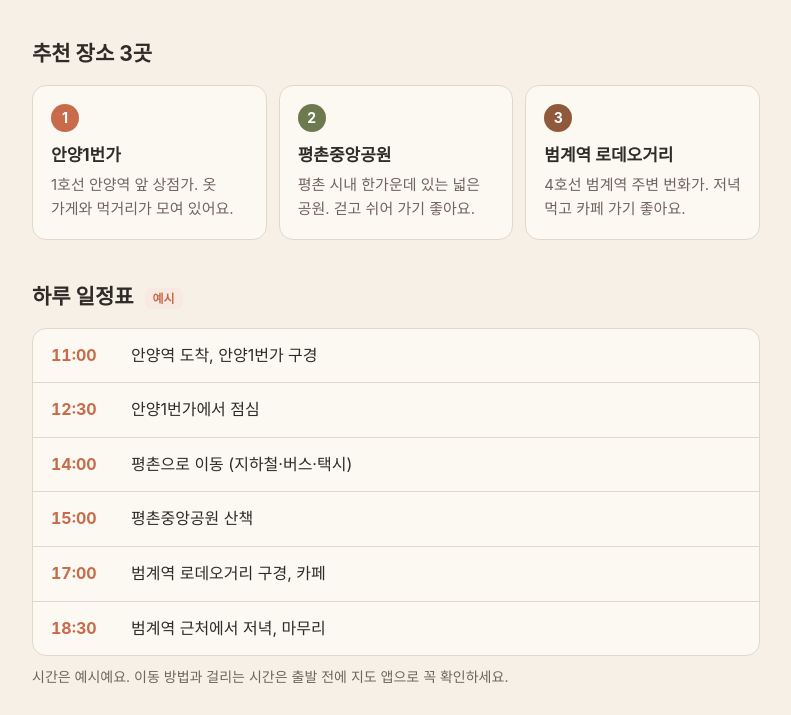
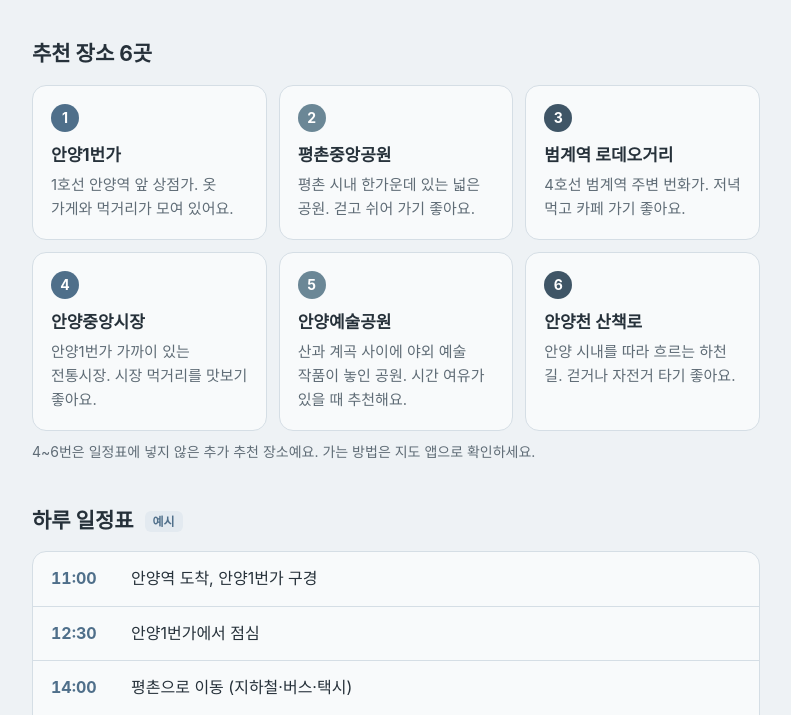
Before and after one commit to Hyun-Ahn57/AHN-HYUN, a plain HTML site: page tour.html in a window 1280 px wide. Shown: the part 262-977 px from the top of the page, without its empty margins (244-1035 px from the left). Drawn offline with Linux system fonts and the light colour scheme.

Commit message:
tour.html: switch to muted blue colors, add 3 more places
Co-Authored-By: Claude Opus 5.5 <noreply@anthropic.com>
Claude-Session: https://claude.ai/code/session_014gwXnGGYRQEkVfHBLhKPB5

```diff
--- a/tour.html
+++ b/tour.html
@@ -5,16 +5,17 @@
   <meta name="viewport" content="width=device-width, initial-scale=1">
   <title>안양 하루 코스</title>
   <style>
-    /* 색상: 기존 index.html(밤참상회)과 같은 색을 사용 */
+    /* 색상: 채도가 낮은 푸른색 계열 */
     :root {
-      --bg: #f7f0e6;        /* 바탕 (베이지) */
-      --surface: #fcf8f2;   /* 카드 바탕 */
-      --text: #2f2b28;      /* 글자 (진한 갈색) */
-      --accent: #c86b4a;    /* 강조 (주황빛 갈색) */
-      --olive: #6d7a4f;     /* 보조 (올리브) */
-      --brown: #8f5a3c;     /* 보조 (갈색) */
-      --line: #e2d8ca;      /* 테두리 */
-      --muted: #6f655c;     /* 흐린 글자 */
+      --bg: #eef2f5;        /* 바탕 (아주 옅은 회청색) */
+      --surface: #f8fafb;   /* 카드 바탕 */
+      --text: #26313a;      /* 글자 (짙은 남색) */
+      --accent: #4f6f8a;    /* 강조 (차분한 파랑) */
+      --blue2: #6b8796;     /* 보조 (회색빛 파랑) */
+      --blue3: #3f5566;     /* 보조 (짙은 회청색) */
+      --soft: #e3eaf0;      /* 옅은 강조 바탕 */
+      --line: #d5dee5;      /* 테두리 */
+      --muted: #5f6c76;     /* 흐린 글자 */
     }
 
     * { margin: 0; padding: 0; box-sizing: border-box; }
@@ -39,7 +40,7 @@
     .intro { font-size: 17px; color: var(--muted); }
     .target {
       display: inline-block; margin-top: 14px; padding: 4px 12px;
-      background: #eef0e6; color: var(--olive); border-radius: 999px; font-size: 14px; font-weight: 600;
+      background: var(--soft); color: var(--blue3); border-radius: 999px; font-size: 14px; font-weight: 600;
     }
 
     section { margin-top: 40px; }
@@ -49,11 +50,11 @@
     .ex {
       display: inline-block; margin-left: 6px; padding: 1px 8px;
       font-size: 12px; font-weight: 700; vertical-align: middle;
-      color: var(--accent); background: #f8e9e2; border-radius: 6px;
+      color: var(--accent); background: var(--soft); border-radius: 6px;
     }
     .note { font-size: 14px; color: var(--muted); margin-top: 10px; }
 
-    /* 추천 장소 카드: PC에서는 3칸, 휴대폰에서는 1칸 */
+    /* 추천 장소 카드: PC에서는 3칸씩 2줄, 휴대폰에서는 1칸 */
     .places { display: grid; grid-template-columns: repeat(auto-fit, minmax(200px, 1fr)); gap: 12px; list-style: none; }
     .card {
       background: var(--surface); border: 1px solid var(--line); border-radius: 14px; padding: 18px;
@@ -63,8 +64,8 @@
       width: 28px; height: 28px; border-radius: 50%;
       background: var(--accent); color: #fff; font-weight: 700; font-size: 14px; margin-bottom: 10px;
     }
-    .card:nth-child(2) .num { background: var(--olive); }
-    .card:nth-child(3) .num { background: var(--brown); }
+    .card:nth-child(3n+2) .num { background: var(--blue2); }
+    .card:nth-child(3n) .num { background: var(--blue3); }
     .card h3 { font-size: 17px; margin-bottom: 4px; }
     .card p { font-size: 15px; color: var(--muted); }
 
@@ -78,19 +79,19 @@
     table { width: 100%; border-collapse: collapse; background: var(--surface); border: 1px solid var(--line); border-radius: 14px; overflow: hidden; }
     th, td { padding: 12px 18px; text-align: left; border-bottom: 1px solid var(--line); }
     td.won { text-align: right; font-variant-numeric: tabular-nums; white-space: nowrap; }
-    tr.total td { font-weight: 700; border-bottom: none; background: #f3ece2; }
+    tr.total td { font-weight: 700; border-bottom: none; background: var(--soft); }
 
     /* 문의 버튼 */
     .contact { text-align: center; background: var(--text); color: var(--bg); border-radius: 16px; padding: 28px 18px; }
     .contact h2 { margin-bottom: 6px; }
-    .contact p { color: #d8ccbc; font-size: 15px; }
+    .contact p { color: #c5d0d8; font-size: 15px; }
     .btn {
       display: inline-block; margin-top: 16px; padding: 13px 28px;
       background: var(--accent); color: #fff; border: none; border-radius: 999px;
       font: inherit; font-weight: 700; font-size: 16px; cursor: pointer;
     }
     .btn:hover { filter: brightness(1.08); }
-    #contactMsg { margin-top: 12px; font-size: 14px; color: #e3ad96; min-height: 1.4em; }
+    #contactMsg { margin-top: 12px; font-size: 14px; color: #a9bccb; min-height: 1.4em; }
   </style>
 </head>
 <body>
@@ -110,7 +111,7 @@
 
     <!-- 추천 장소 3곳 -->
     <section>
-      <h2>추천 장소 3곳</h2>
+      <h2>추천 장소 6곳</h2>
       <ol class="places">
         <li class="card">
           <span class="num">1</span>
@@ -127,7 +128,23 @@
           <h3>범계역 로데오거리</h3>
           <p>4호선 범계역 주변 번화가. 저녁 먹고 카페 가기 좋아요.</p>
         </li>
+        <li class="card">
+          <span class="num">4</span>
+          <h3>안양중앙시장</h3>
+          <p>안양1번가 가까이 있는 전통시장. 시장 먹거리를 맛보기 좋아요.</p>
+        </li>
+        <li class="card">
+          <span class="num">5</span>
+          <h3>안양예술공원</h3>
+          <p>산과 계곡 사이에 야외 예술 작품이 놓인 공원. 시간 여유가 있을 때 추천해요.</p>
+        </li>
+        <li class="card">
+          <span class="num">6</span>
+          <h3>안양천 산책로</h3>
+          <p>안양 시내를 따라 흐르는 하천 길. 걷거나 자전거 타기 좋아요.</p>
+        </li>
       </ol>
+      <p class="note">4~6번은 일정표에 넣지 않은 추가 추천 장소예요. 가는 방법은 지도 앱으로 확인하세요.</p>
     </section>
 
     <!-- 하루 일정표 -->
```
